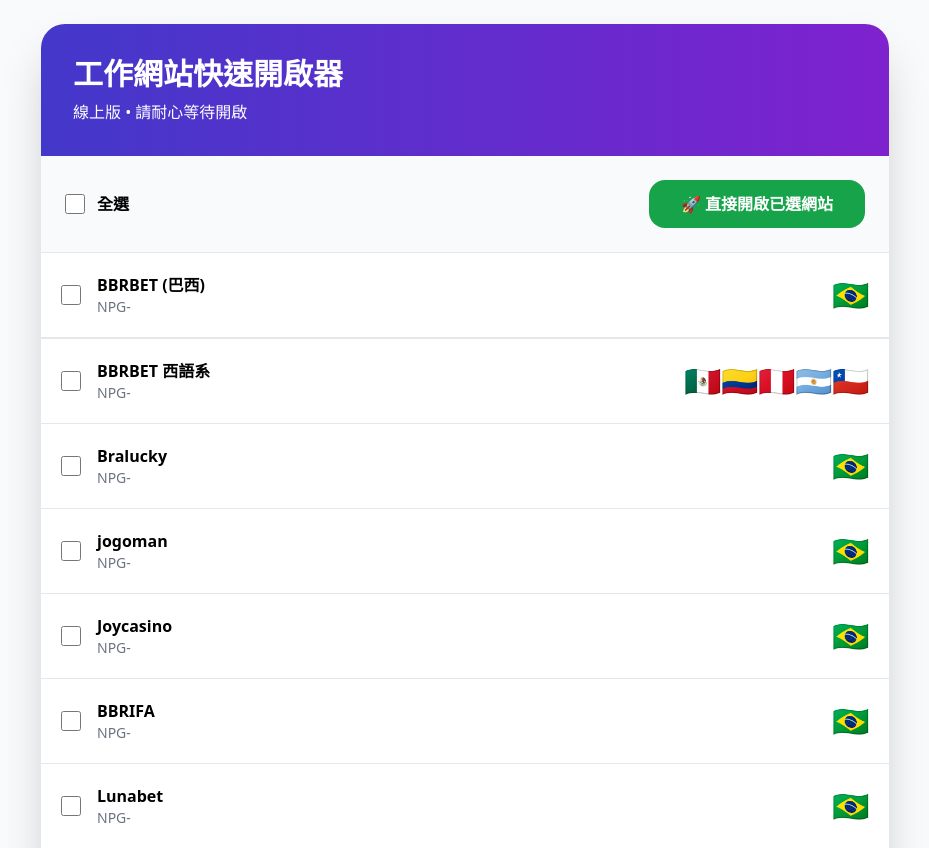
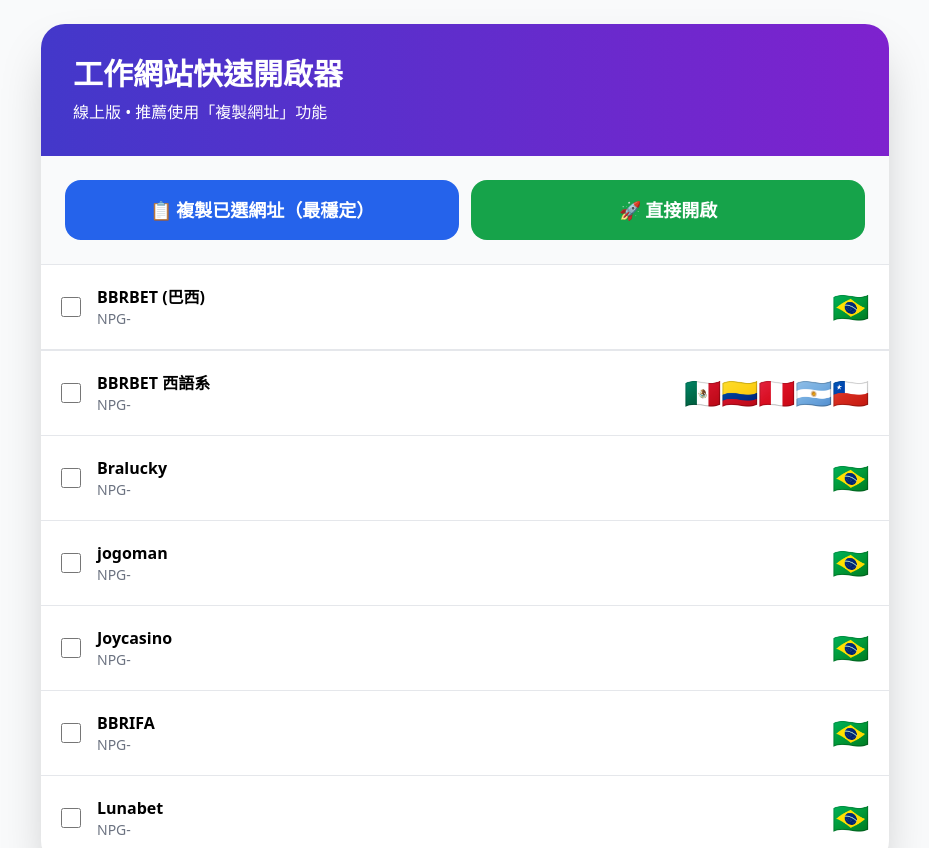
Before and after one commit to mexxlee/website-opener, a plain HTML site: page index.html in a window 1280 px wide. Shown: the top 848 px of the page, without its empty margins (175-1104 px from the left). Drawn offline with nearby package versions, Linux system fonts and the light colour scheme.

Commit message:
Update index.html

```diff
--- a/index.html
+++ b/index.html
@@ -12,27 +12,27 @@
         <div class="bg-white rounded-3xl shadow-2xl overflow-hidden">
             <div class="bg-gradient-to-r from-indigo-700 to-purple-700 text-white p-8">
                 <h1 class="text-3xl font-bold">工作網站快速開啟器</h1>
-                <p class="mt-2">線上版 • 請耐心等待開啟</p>
+                <p class="mt-2">線上版 • 推薦使用「複製網址」功能</p>
             </div>
 
-            <div class="p-6 border-b bg-gray-50 flex items-center justify-between">
-                <label class="flex items-center gap-3 cursor-pointer">
-                    <input type="checkbox" id="selectAll" onchange="toggleSelectAll()" class="w-5 h-5 accent-indigo-600">
-                    <span class="font-bold">全選</span>
-                </label>
+            <div class="p-6 bg-gray-50 border-b flex gap-3">
+                <button onclick="copySelected()"
+                        class="flex-1 py-4 bg-blue-600 hover:bg-blue-700 text-white font-bold rounded-2xl text-lg">
+                    📋 複製已選網址（最穩定）
+                </button>
                 <button onclick="openSelected()"
-                        class="px-8 py-3 bg-green-600 hover:bg-green-700 text-white font-bold rounded-2xl">
-                    🚀 直接開啟已選網站
+                        class="flex-1 py-4 bg-green-600 hover:bg-green-700 text-white font-bold rounded-2xl text-lg">
+                    🚀 直接開啟
                 </button>
             </div>
 
-            <div id="siteList" class="divide-y"></div>
+            <div id="siteList" class="divide-y max-h-[75vh] overflow-auto"></div>
         </div>
     </div>
 
     <script>
         const sites = [
-            // ==================== NPG- ====================
+            // NPG-
             { group: "NPG-", name: "BBRBET (巴西)", url: "https://n0kjob.npgaaa.com/app-user-list#CC=eyJDT1VOVFJZIjoiQlIifQ==", country: "🇧🇷" },
             { group: "NPG-", name: "BBRBET 西語系", url: "https://n0kjob.api4sale.com/", country: "🇲🇽🇨🇴🇵🇪🇦🇷🇨🇱" },
             { group: "NPG-", name: "Bralucky", url: "https://izm2xz.npgaaa.com/worker-board#CC=eyJDT1VOVFJZIjoiQlIifQ==", country: "🇧🇷" },
@@ -66,7 +66,7 @@
             { group: "NPG-", name: "Lamansionvip777", url: "https://moihuf.npgaaa.com/", country: "🇲🇽" },
             { group: "NPG-", name: "Deulucky", url: "https://i6qaby.npgaaa.com/", country: "🇧🇷" },
 
-            // ==================== B9-PANDA ====================
+            // B9-PANDA
             { group: "B9-PANDA", name: "SuperStar792", url: "https://admin4-792-077267.m-9-y-j.com/#/systemManage/subAccount", country: "🇧🇷" },
             { group: "B9-PANDA", name: "Supergame2368", url: "https://admin-2368-4b5c6c.m-b-d-1.com/#/systemManage/subAccount", country: "🇧🇷" },
             { group: "B9-PANDA", name: "Panda893", url: "https://admin4-893-226e3a.m-9-y-j.com/#/systemManage/role", country: "🇧🇷" },
@@ -76,13 +76,13 @@
             { group: "B9-PANDA", name: "Supernova-2291", url: "https://admin-2291-cdb55f.j-d-0-q.com/#/systemManage/subAccount", country: "🇧🇷" },
             { group: "B9-PANDA", name: "Supergoal-2487", url: "https://admin-2487-13223e.m-9-y-j.com/#/reportQuery/allReport", country: "🇧🇷" },
 
-            // ==================== 天成 ====================
+            // 天成
             { group: "天成", name: "天成1 (orojugar)", url: "https://tac3.connect7bo.com/", country: "🇲🇽" },
             { group: "天成", name: "天成2", url: "https://684990039.com/", country: "🇲🇽" },
             { group: "天成", name: "天成3", url: "https://www.237828333.com/index", country: "🇲🇽" },
             { group: "天成", name: "天成 cashwin", url: "https://www.237828333.com/", country: "🇨🇱" },
 
-            // ==================== JK澎拜 ====================
+            // JK澎拜
             { group: "JK澎拜", name: "Supersucesso", url: "https://brr7.topcms.org/#/dashboard", country: "🇧🇷" },
             { group: "JK澎拜", name: "Supergold-M57", url: "http://m57.dggamecms.com/", country: "🇧🇷" }
         ];
@@ -103,20 +103,22 @@
 
         function openSelected() {
             const checked = Array.from(document.querySelectorAll('.site-check:checked'));
-            if (checked.length === 0) return alert('請勾選網站！');
+            if (checked.length === 0) return alert('請勾選網站');
 
-            alert(`正在開啟 ${checked.length} 個網站，請耐心等待...`);
-
-            checked.forEach((item, index) => {
-                setTimeout(() => {
-                    window.open(item.dataset.url, '_blank');
-                }, index * 500);   // 500ms 延遲，較穩定
+            alert(`正在開啟 ${checked.length} 個網站，請稍等...`);
+            checked.forEach((item, i) => {
+                setTimeout(() => window.open(item.dataset.url, '_blank'), i * 550);
             });
         }
 
-        function toggleSelectAll() {
-            const checked = document.getElementById('selectAll').checked;
-            document.querySelectorAll('.site-check').forEach(cb => cb.checked = checked);
+        function copySelected() {
+            const checked = Array.from(document.querySelectorAll('.site-check:checked'));
+            if (checked.length === 0) return alert('請勾選網站');
+
+            const text = checked.map(item => item.dataset.url).join('\n');
+            navigator.clipboard.writeText(text).then(() => {
+                alert(`✅ 已複製 ${checked.length} 個網址！\n\n請貼上到記事本後全選右鍵「在新分頁開啟全部」`);
+            });
         }
 
         window.onload = renderSites;
```
